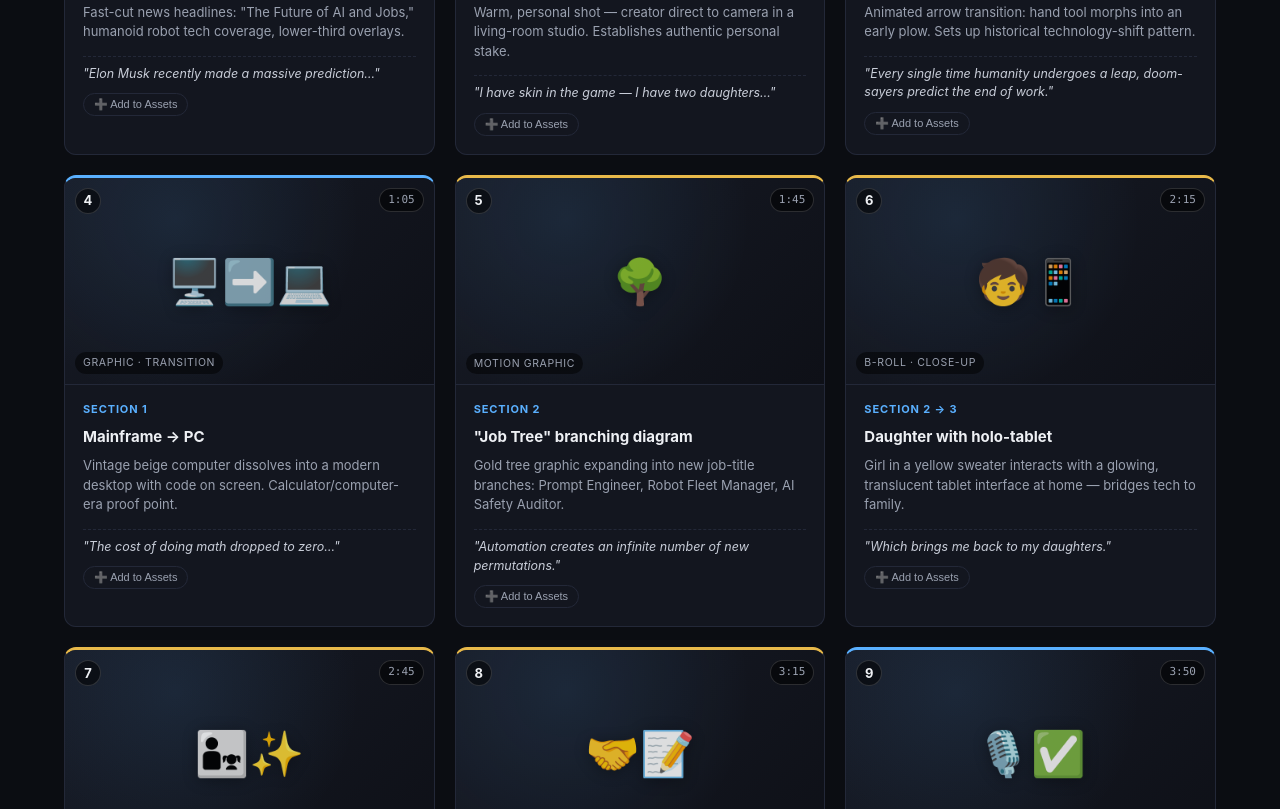
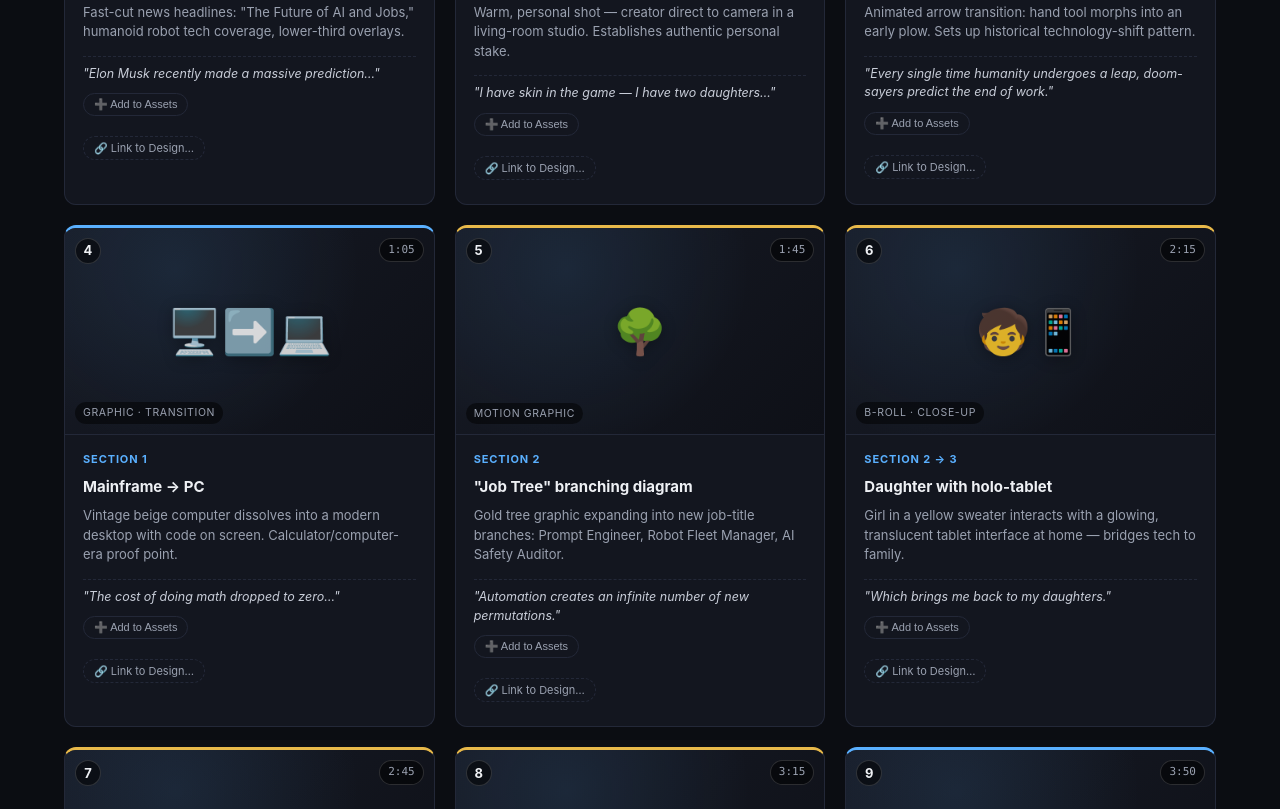
Before and after one commit to rifaterdemsahin/sep-1-future-of-jobs, a plain HTML site: page previsualisation.html in a window 1280 px wide. Shown: the part 931-1740 px from the top of the page. Drawn offline with Linux system fonts and the light colour scheme.

Commit message:
Add cross-stage linking: dropdown multi-selects between pipeline stages
links.js fetches the previous stage's page at runtime, reads its
"Add to Assets" buttons as a live catalog, and attaches a 🔗 dropdown
next to every linkable item on the current page. Each dropdown is a
multi-select checklist so a Script beat can point at several Research
sources, a Design spec at several Script beats, and a Previsualisation
shot at several Design specs. Selections persist in localStorage per
(page, item) and render as clickable chips.

Catalogs are read live from the actual page content rather than a
hand-maintained duplicate list, so they can't drift out of sync.

Co-Authored-By: Claude Sonnet 5 <noreply@anthropic.com>
Claude-Session: https://claude.ai/code/session_01PNtHmzXe7ZVyyX2b4Kqhah

```diff
--- a/design.html
+++ b/design.html
@@ -450,6 +450,10 @@
 
 <script src="pipeline.js"></script>
 <script src="assets.js"></script>
-<script>Pipeline.render('design');</script>
+<script src="links.js"></script>
+<script>
+  Pipeline.render('design');
+  PipelineLinks.init({ file: 'design.html', sourceFile: 'script.html', sourceLabel: 'Script' });
+</script>
 </body>
 </html>
--- /dev/null
+++ b/links.js
@@ -0,0 +1,182 @@
+(function(){
+  var STORAGE_KEY = 'jobApocalypse_links_v1';
+  var catalogCache = {};
+
+  function getStore(){
+    try{ return JSON.parse(localStorage.getItem(STORAGE_KEY)) || {}; }
+    catch(e){ return {}; }
+  }
+  function saveStore(store){
+    try{ localStorage.setItem(STORAGE_KEY, JSON.stringify(store)); }catch(e){}
+  }
+  function getSelected(key){
+    var store = getStore();
+    return store[key] || [];
+  }
+  function setSelected(key, ids){
+    var store = getStore();
+    if(ids.length){ store[key] = ids; } else { delete store[key]; }
+    saveStore(store);
+  }
+
+  // Cross-stage catalogs are read live from the previous stage's own
+  // "Add to Assets" buttons, so linking options always match its real
+  // content instead of a hand-maintained duplicate list.
+  function fetchCatalog(sourceFile){
+    if(catalogCache[sourceFile]) return catalogCache[sourceFile];
+    catalogCache[sourceFile] = fetch(sourceFile)
+      .then(function(res){ return res.text(); })
+      .then(function(html){
+        var doc = new DOMParser().parseFromString(html, 'text/html');
+        var items = [];
+        doc.querySelectorAll('.add-asset-btn[data-id]').forEach(function(btn){
+          items.push({
+            id: btn.getAttribute('data-id'),
+            title: btn.getAttribute('data-title') || btn.getAttribute('data-id'),
+            url: btn.getAttribute('data-url') || sourceFile
+          });
+        });
+        return items;
+      });
+    return catalogCache[sourceFile];
+  }
+
+  function injectStyles(){
+    if(document.getElementById('links-styles')) return;
+    var style = document.createElement('style');
+    style.id = 'links-styles';
+    style.textContent =
+      '.linker{margin-top:10px;position:relative;display:inline-block;}'+
+      '.linker-toggle{font-size:11px;padding:4px 10px;border-radius:20px;'+
+        'border:1px dashed var(--panel-border,#232838);background:transparent;'+
+        'color:var(--text-dim,#9aa1b0);cursor:pointer;font-family:inherit;white-space:nowrap;}'+
+      '.linker-toggle:hover{border-color:var(--accent-2,#5ab0ff);color:var(--text,#eef0f4);}'+
+      '.linker-toggle.has-links{border-style:solid;border-color:var(--accent-2,#5ab0ff);color:var(--accent-2,#5ab0ff);}'+
+      '.linker-toggle:disabled{opacity:.5;cursor:not-allowed;}'+
+      '.linker-menu{position:absolute;top:calc(100% + 6px);left:0;z-index:60;'+
+        'min-width:230px;max-height:230px;overflow-y:auto;background:var(--panel,#13161f);'+
+        'border:1px solid var(--panel-border,#232838);border-radius:10px;padding:8px;'+
+        'box-shadow:0 10px 30px rgba(0,0,0,.4);'+
+        'font-family:-apple-system,BlinkMacSystemFont,"Segoe UI",Roboto,Helvetica,Arial,sans-serif;}'+
+      '.linker-menu[hidden]{display:none;}'+
+      '.linker-menu .lm-title{font-size:10px;text-transform:uppercase;letter-spacing:.06em;'+
+        'color:var(--text-dim,#9aa1b0);font-weight:700;padding:2px 6px 6px;}'+
+      '.linker-menu label{display:flex;align-items:flex-start;gap:7px;font-size:12px;'+
+        'color:var(--text-dim,#9aa1b0);padding:6px;border-radius:6px;cursor:pointer;}'+
+      '.linker-menu label:hover{background:rgba(127,127,127,.14);color:var(--text,#eef0f4);}'+
+      '.linker-menu input{margin-top:2px;flex-shrink:0;}'+
+      '.linker-chips{margin-top:6px;display:flex;flex-wrap:wrap;gap:6px;max-width:260px;}'+
+      '.linker-chip{font-size:10.5px;padding:3px 9px;border-radius:20px;'+
+        'background:rgba(90,176,255,.12);color:var(--accent-2,#5ab0ff);text-decoration:none;'+
+        'border:1px solid rgba(90,176,255,.3);}'+
+      '.linker-chip:hover{text-decoration:underline;}';
+    document.head.appendChild(style);
+  }
+
+  function buildLinker(btn, opts){
+    var itemId = btn.getAttribute('data-id');
+    var key = opts.file + '|' + itemId;
+
+    var wrap = document.createElement('div');
+    wrap.className = 'linker';
+
+    var toggle = document.createElement('button');
+    toggle.type = 'button';
+    toggle.className = 'linker-toggle';
+
+    var menu = document.createElement('div');
+    menu.className = 'linker-menu';
+    menu.hidden = true;
+    menu.innerHTML = '<div class="lm-title">🔗 Related ' + opts.sourceLabel + '</div>';
+
+    var chips = document.createElement('div');
+    chips.className = 'linker-chips';
+
+    function refresh(){
+      var ids = getSelected(key);
+      toggle.textContent = ids.length
+        ? '🔗 ' + ids.length + ' linked to ' + opts.sourceLabel
+        : '🔗 Link to ' + opts.sourceLabel + '…';
+      toggle.classList.toggle('has-links', ids.length > 0);
+
+      chips.innerHTML = '';
+      ids.forEach(function(id){
+        var entry = opts.catalog.filter(function(c){ return c.id === id; })[0];
+        if(!entry) return;
+        var chip = document.createElement('a');
+        chip.className = 'linker-chip';
+        chip.href = entry.url;
+        if(/^https?:\/\//.test(entry.url)){
+          chip.target = '_blank';
+          chip.rel = 'noopener';
+        }
+        chip.textContent = entry.title;
+        chips.appendChild(chip);
+      });
+    }
+
+    if(!opts.catalog.length){
+      toggle.textContent = '🔗 Related ' + opts.sourceLabel + ' (none found)';
+      toggle.disabled = true;
+    } else {
+      opts.catalog.forEach(function(entry){
+        var label = document.createElement('label');
+        var cb = document.createElement('input');
+        cb.type = 'checkbox';
+        cb.value = entry.id;
+        cb.checked = getSelected(key).indexOf(entry.id) !== -1;
+        cb.addEventListener('change', function(){
+          var ids = getSelected(key).slice();
+          if(cb.checked){
+            if(ids.indexOf(entry.id) === -1) ids.push(entry.id);
+          } else {
+            ids = ids.filter(function(id){ return id !== entry.id; });
+          }
+          setSelected(key, ids);
+          refresh();
+        });
+        label.appendChild(cb);
+        label.appendChild(document.createTextNode(entry.title));
+        menu.appendChild(label);
+      });
+
+      toggle.addEventListener('click', function(e){
+        e.stopPropagation();
+        menu.hidden = !menu.hidden;
+      });
+      document.addEventListener('click', function(e){
+        if(!menu.hidden && !wrap.contains(e.target)) menu.hidden = true;
+      });
+    }
+
+    wrap.appendChild(toggle);
+    wrap.appendChild(menu);
+    wrap.appendChild(chips);
+    btn.insertAdjacentElement('afterend', wrap);
+    refresh();
+  }
+
+  function init(opts){
+    document.addEventListener('DOMContentLoaded', function(){
+      injectStyles();
+      fetchCatalog(opts.sourceFile).then(function(catalog){
+        document.querySelectorAll('.add-asset-btn[data-id]').forEach(function(btn){
+          buildLinker(btn, {
+            file: opts.file,
+            sourceFile: opts.sourceFile,
+            sourceLabel: opts.sourceLabel,
+            catalog: catalog
+          });
+        });
+      }).catch(function(err){
+        console.warn('Pipeline links: could not load catalog from ' + opts.sourceFile + ' — serve this project over http(s) for cross-stage linking to work.', err);
+      });
+    });
+  }
+
+  window.PipelineLinks = {
+    init: init,
+    getSelected: getSelected,
+    setSelected: setSelected
+  };
+})();
--- a/previsualisation.html
+++ b/previsualisation.html
@@ -465,6 +465,10 @@
 
 <script src="pipeline.js"></script>
 <script src="assets.js"></script>
-<script>Pipeline.render('previsualisation');</script>
+<script src="links.js"></script>
+<script>
+  Pipeline.render('previsualisation');
+  PipelineLinks.init({ file: 'previsualisation.html', sourceFile: 'design.html', sourceLabel: 'Design' });
+</script>
 </body>
 </html>
```
Also changed, not shown: script.html (+5 -1 lines).
